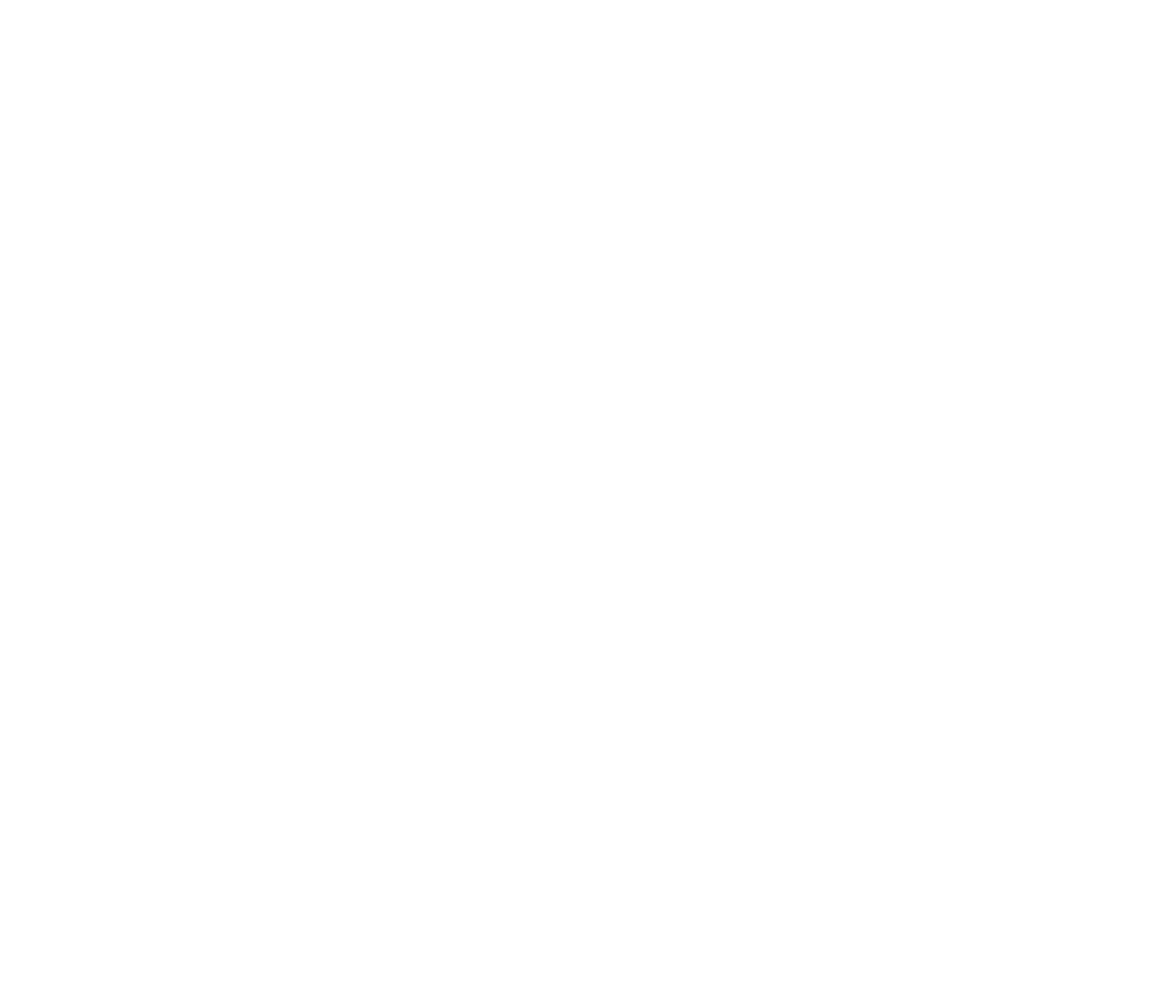
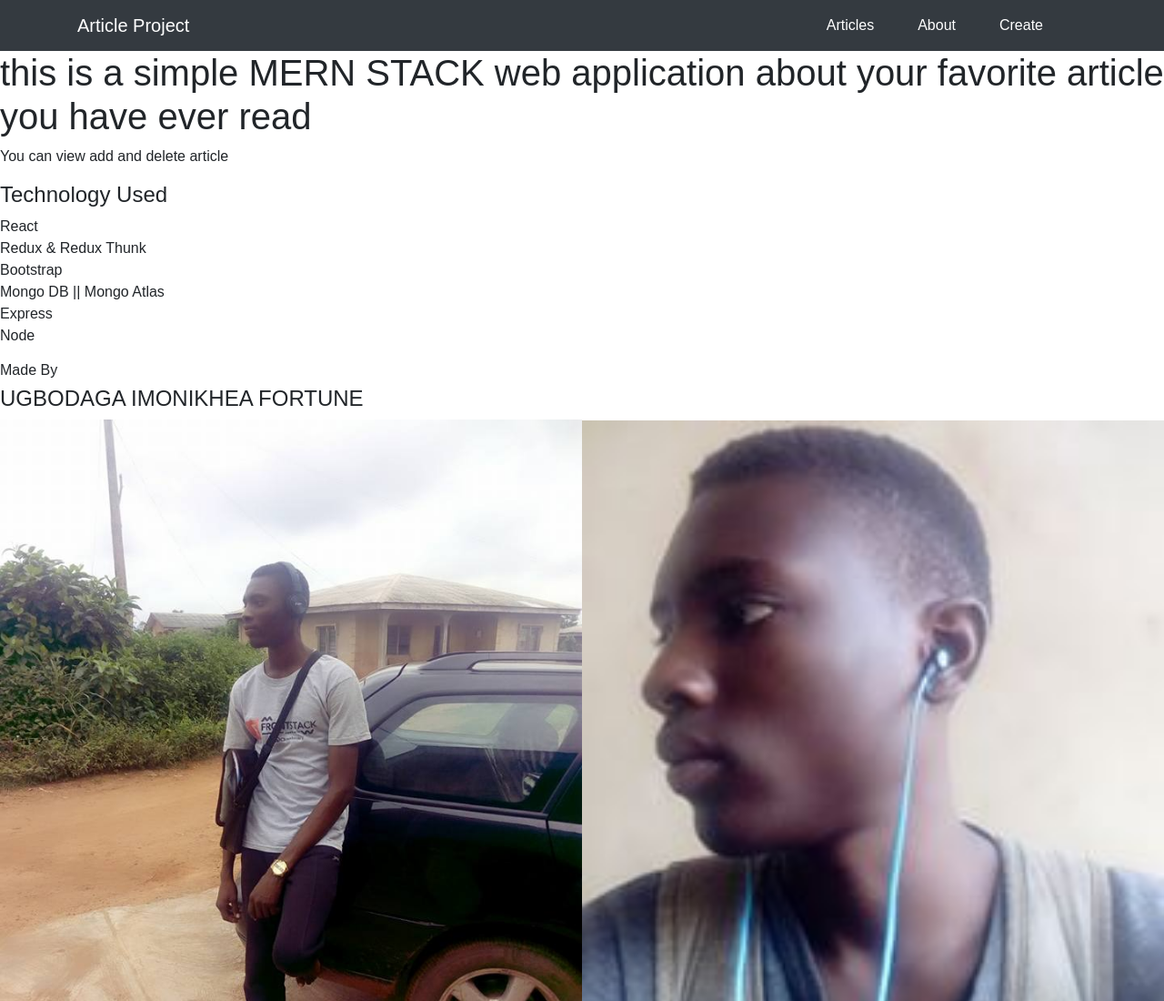
Before and after one commit to nikhea/article_project-FontEnd, a React app: page /about in a window 1280 px wide. Shown: the top 1100 px of the page at 91% size. Before the commit the page ends 800 px from the top, so only its background shows below. Built offline with nearby package versions, Linux system fonts and the light colour scheme.

Commit message:
add images and About page

```diff
--- a/public/index.html
+++ b/public/index.html
@@ -19,7 +19,7 @@
       work correctly both with client-side routing and a non-root public URL.
       Learn how to configure a non-root public URL by running `npm run build`.
     -->
-    <title>MREN SHOPPING LIST</title>
+    <title>MREN ARTICLE PROJECT</title>
   </head>
   <body>
     <noscript>You need to enable JavaScript to run this app.</noscript>
--- a/src/components/App.css
+++ b/src/components/App.css
@@ -14,6 +14,12 @@ img{
     width: 100%;
 }
 
+
+@media  only screen and (min-width: 768px){
+     img{
+         width: 50%
+     }
+}
 hr {
 	width: 400px;
 	height: 3px;
--- a/src/components/App.js
+++ b/src/components/App.js
@@ -6,16 +6,20 @@ import ArticleForm from './articles/ArticleForm';
 import Landing from './articles/Landing';
 import ArticleDetails from './articles/ArticleDetails'
 import UpdateForm    from './articles/UpdateForm'
+import NavBar from './articles/NavBar'
+import About from './articles/About';
 const App = () => {
 	return (
 		<Fragment>
+			    <NavBar/>
 			<Switch>
 				{/* <div> */}
 					<Route exact path="/" component={Landing} />
 					<Route exact path="/articlelist" component={ArticleList} />
 					<Route exact path="/newarticle" component={ArticleForm} />
 				<Route exact path='/articlelist/:_id' component={ArticleDetails} />
-				<Route exact path='/articlelist/update/:_id' component={UpdateForm}/>
+				<Route exact path='/articlelist/update/:_id' component={UpdateForm} />
+				<Route exact path='/about' component={About}/>
 				{/* </div> */}
 			</Switch>
 	   </Fragment>
--- /dev/null
+++ b/src/components/articles/About.js
@@ -0,0 +1,29 @@
+import React from 'react';
+
+import Image from './AboutImage'
+
+const About = () => {
+
+
+
+    return (
+        <div>
+            <h1>this is a simple MERN STACK web application about your favorite article you have ever read </h1>
+            <p> You can view add and delete article</p>
+            <h4>Technology Used</h4>
+            <ul>
+                <li>React</li>
+                <li>Redux & Redux Thunk</li>
+                <li>Bootstrap</li>
+                <li>Mongo DB || Mongo Atlas</li>
+                <li>Express</li>
+                <li>Node</li>
+            </ul>
+            <h6>Made By</h6>
+            <h4> UGBODAGA IMONIKHEA FORTUNE</h4>
+             <Image/>
+        </div>
+     );
+}
+
+export default About;
--- /dev/null
+++ b/src/components/articles/AboutImage.js
@@ -0,0 +1,17 @@
+import React from 'react';
+
+import FortuneReact from '../img/FortuneReacts.jpg'
+import FortuneUpload from '../img/fortune upload.jpg'
+import Fortune    from '../img/fortune.jpg'
+
+const Image= () => {
+    return (
+        <div>
+            <img src={FortuneReact}  className='img'/>
+            <img src={FortuneUpload} className='img' />
+            <img src={Fortune} className='img'/>
+        </div>
+    );
+}
+
+export default Image;
--- /dev/null
+++ b/src/components/articles/NavBar.js
@@ -0,0 +1,66 @@
+import React,{Component} from 'react'
+import {
+    Collapse,
+    Navbar,
+    NavbarToggler,
+    NavbarBrand,
+    Nav,
+    NavItem,
+//     NavLink,
+    Container
+} from 'reactstrap'
+import{Link, withRouter, NavLink} from 'react-router-dom'
+
+
+class NavBars extends Component {
+     constructor(props) {
+     console.log(props)
+     super(props)
+     this.state = {
+          isOpen :  false
+     }
+     }
+
+toggle = () => {
+    this.setState({
+         isOpen : !this.state.isOpen
+    })
+}
+     render() {
+          return (
+                   <Navbar color='dark' dark expand='sm' className='mb'>
+                         <Container>
+
+                      <NavbarBrand>
+                          <NavLink to='/'style={colorStyle} >
+                          Article Project
+                            </NavLink>
+                          </NavbarBrand>
+                           <NavbarToggler onClick={this.toggle} />
+                           <Collapse isOpen={this.state.isOpen} navbar>
+                              <Nav navbar className='ml-auto'>
+                                   <NavItem className='mr-5'>
+                                        <NavLink to="/articlelist" style={colorStyle}>Articles</NavLink>
+                                   </NavItem>
+
+                                   <NavItem className='mr-5'>
+                                        <NavLink to="/about" style={colorStyle}>About</NavLink>
+                                </NavItem>
+
+                                <NavItem className='mr-5'>
+                                        <NavLink to="/newarticle" style={colorStyle}>Create</NavLink>
+                                </NavItem>
+                                </Nav>
+                           </Collapse>
+                      </Container>
+                   </Navbar>
+
+           );
+     }
+}
+  const   colorStyle = {
+       color: '#fff',
+       textDecoration: 'none'
+}
+
+export default withRouter(NavBars)
```
Also changed, not shown: src/components/img/FortuneReacts.jpg (added), src/components/img/fortune upload.jpg (added), src/components/img/fortune.jpg (added).
